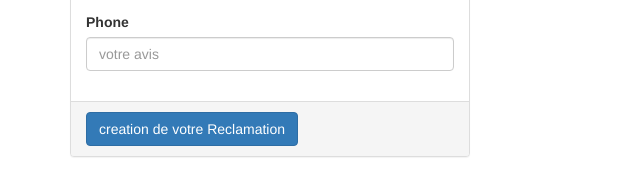
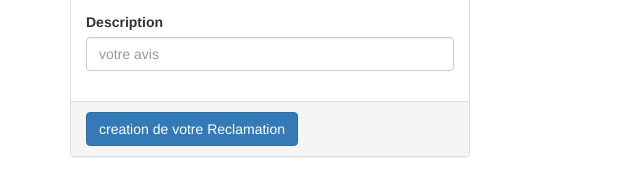
Before and after one commit to Marwen1996/marwen, a website: page public/index.html in a window 1280 px wide. Shown: the part 399-581 px from the top of the page, 0-640 px from the left. Drawn offline with nearby package versions, Linux system fonts and the light colour scheme.

Commit message:
Add files via upload

```diff
--- a/public/index.html
+++ b/public/index.html
@@ -99,7 +99,7 @@
                         <input type="tel" class="form-control" id="phone" placeholder="New Phone Number" required>
                     </div>
                     <div class="form-group">
-                        <label for="description">Phone</label>
+                        <label for="description">Description</label>
                         <input type="text" class="form-control" id="description" placeholder="votre avis" required>
                     </div>
                 </div>
```
